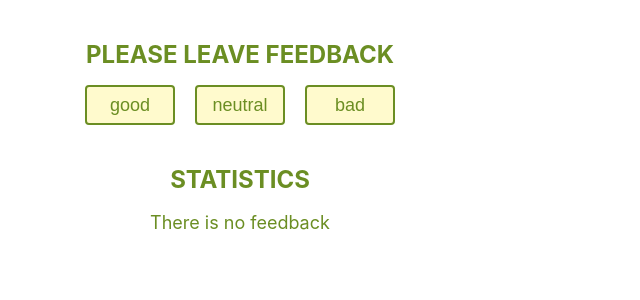
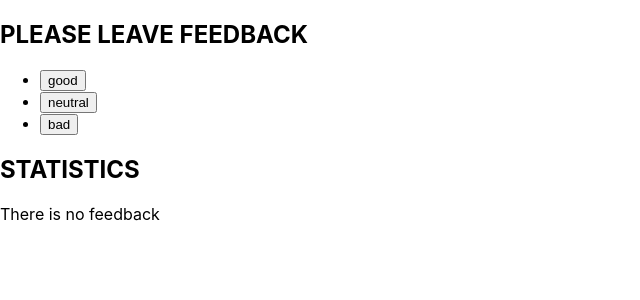
Before and after one commit to SunFlowwerr/goit-react-hw-02-feedback, a React (Create React App) app: page / in a window 1280 px wide. Shown: the top 300 px of the page, without its empty margins (0-640 px from the left). Built offline with nearby package versions, Linux system fonts and the light colour scheme.

Commit message:
update styles

```diff
--- a/src/components/FeedbackOptions/FeedbackOptions.jsx
+++ b/src/components/FeedbackOptions/FeedbackOptions.jsx
@@ -1,15 +1,11 @@
 import PropTypes from 'prop-types';
-import css from './Feedback.module.css';
+// import css from './Feedback.module.css';
 
 export const FeedbackOptions = ({ options, onLeaveFeedback }) => (
-  <ul className={css.buttonList}>
+  <ul>
     {options.map(option => (
       <li key={option}>
-        <button
-          className={css.button}
-          type="button"
-          onClick={() => onLeaveFeedback(option)}
-        >
+        <button type="button" onClick={() => onLeaveFeedback(option)}>
           {option}
         </button>
       </li>
--- a/src/components/Notification/Notification.jsx
+++ b/src/components/Notification/Notification.jsx
@@ -1,9 +1,7 @@
 import PropTypes from 'prop-types';
-import css from './Notification.module.css';
+// import css from './Notification.module.css';
 
-export const Notification = ({ message }) => (
-  <p className={css.message}>{message}</p>
-);
+export const Notification = ({ message }) => <p>{message}</p>;
 Event.propTypes = {
   message: PropTypes.string.isRequired,
 };
--- a/src/components/Section/Section.jsx
+++ b/src/components/Section/Section.jsx
@@ -1,5 +1,5 @@
 import PropTypes from 'prop-types';
-import css from './Section.module.css';
+// import css from './Section.module.css';
 
 export const Section = ({ title, children }) => (
   <section>
```
